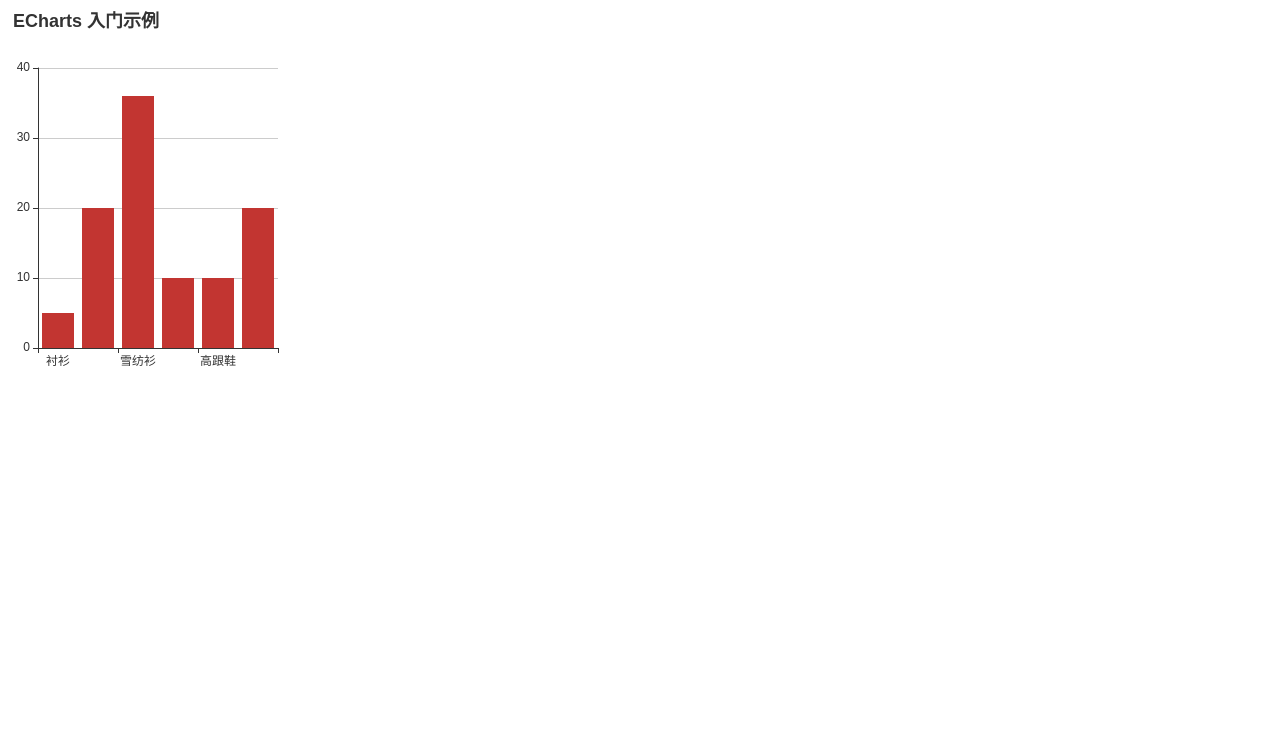
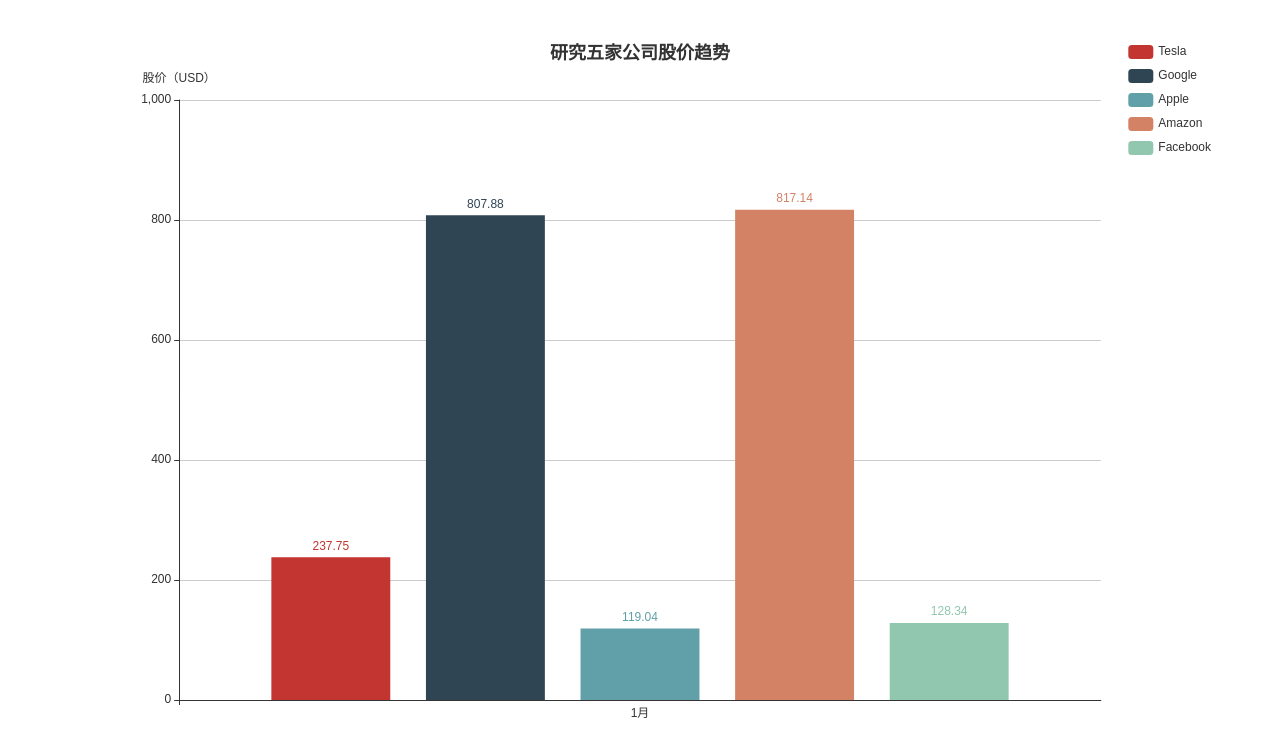
Before and after one commit to sammffl/stock-data, a website built with webpack: page index.html in a window 1280 px wide. Built offline with nearby package versions, Linux system fonts and the light colour scheme.

Commit message:
添加echarts柱状图

```diff
--- a/index.html
+++ b/index.html
@@ -3,6 +3,23 @@
     <head>
         <meta charset="utf-8">
         <title>no frame webpack demo</title>
+        <meta charset="utf-8" />
+        <meta name="viewport" content="width=device-width, initial-scale=1.0, maximum-scale=1.0, user-scalable=0" />
+        <meta name="format-detection" content="telephone=no" />
+        <meta charset="utf-8">
+        <meta name="apple-mobile-web-app-capable" content="yes">
+        <meta http-equiv="Content-Type" content="text/html">
+        <meta name="apple-mobile-web-app-status-bar-style" content="black">
+        <meta content="telephone=no" name="format-detection">
+        <!-- UC默认竖屏 ，UC强制全屏 -->
+        <meta name="full-screen" content="yes">
+        <meta name="browsermode" content="application">
+        <!-- QQ强制竖屏 QQ强制全屏 -->
+        <meta name="x5-orientation" content="portrait">
+        <meta name="x5-fullscreen" content="true">
+        <meta name="x5-page-mode" content="app">
+        <meta name="format-detection" content="email=no" />
+        <meta name="msapplication-tap-highlight" content="no">
     </head>
     <body>
         <div id="app"></div>
--- a/static/js/mian.js
+++ b/static/js/mian.js
@@ -1,20 +1,58 @@
 import echarts from 'echarts';
 import '../sass/main.css';
 
+let myChart = echarts.init(window.document.getElementById('app'));
 
-
-let myChart = echarts.init(window.document.getElementById('app'));
-// 绘制图表
-myChart.setOption({
-    title: { text: 'ECharts 入门示例' },
+const companies = ['Tesla', 'Google', 'Apple', 'Amazon', 'Facebook'];
+const xAxisData = ["1月"];
+const seriesData = {
+    'Tesla': [237.75],
+    'Google': [807.88],
+    'Apple': [119.04],
+    'Amazon': [817.14],
+    'Facebook': [128.34]
+};
+let series = [];
+for (let i = 0; i < companies.length; i++) {
+    let s = {
+        name: companies[i],
+        type: 'bar',
+        data: seriesData[companies[i]],
+        label: {
+            normal: {
+                show: true,
+                position: 'top'
+            }
+        },
+        // markLine: {
+        //     data: [
+        //         {type: 'average', name: '平均值'}
+        //     ]
+        // }
+    };
+    series.push(s);
+}
+const option = {
+    title: {
+        text: '研究五家公司股价趋势',
+        x: 'center',
+        y: 0,
+    },
+    legend: {
+        data: companies,
+        // align: 'right',
+        // right: 10
+        orient: 'vertical',
+        right: 'right',
+    },
     tooltip: {},
     xAxis: {
-        data: ["衬衫","羊毛衫","雪纺衫","裤子","高跟鞋","袜子"]
+        data: xAxisData
     },
-    yAxis: {},
-    series: [{
-        name: '销量',
-        type: 'bar',
-        data: [5, 20, 36, 10, 10, 20]
-    }]
-});
+    yAxis: {
+        name: '股价（USD）'
+    },
+    series: series,
+};
+
+myChart.setOption(option);
--- a/static/sass/main.css
+++ b/static/sass/main.css
@@ -2,8 +2,15 @@ body {
     /*background-color: gray;*/
 }
 
-
-#app{
-    width:300px;
-    height: 400px;
+#app {
+    width: 90vw;
+    height: 90vh;
+    position: absolute;
+    top: 50%;
+    left: 50%;
+    -webkit-transform: translate(-50%, -50%);
+    -moz-transform: translate(-50%, -50%);
+    -ms-transform: translate(-50%, -50%);
+    -o-transform: translate(-50%, -50%);
+    transform: translate(-50%, -50%);
 }
```
